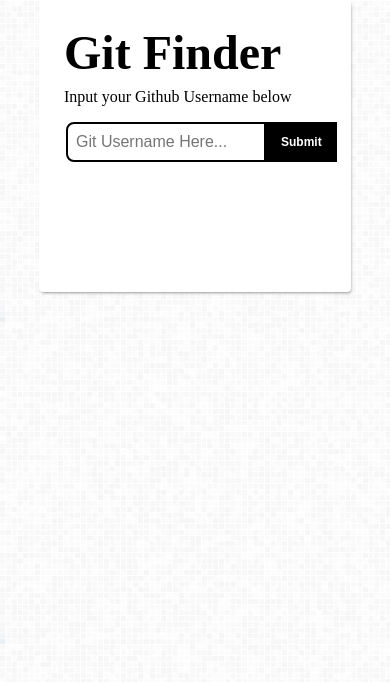
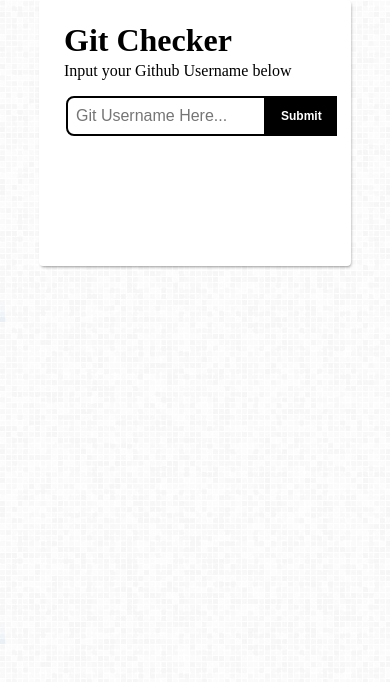
Before and after one commit to Himmiee/gitChecker, a website: page public/git.html in a window 390 px wide. Drawn offline with Linux system fonts and the light colour scheme.

Commit message:
font fixes

```diff
--- a/public/css/style.css
+++ b/public/css/style.css
@@ -176,7 +176,7 @@
 
 @media (max-width: 750px) {
   h1 {
-    font-size: 3rem;
+    font-size: 2rem;
     line-height: 1.6em;
     padding-bottom: 5px;
   }
--- a/public/git.html
+++ b/public/git.html
@@ -11,7 +11,7 @@
     <section class="wrapper">
       <div class="wrap">
         <div class="h">
-          <h1 class="title">Git Finder</h1>
+          <h1 class="title">Git Checker</h1>
           <p class="text">Input your Github Username below</p>
           <form action="">
             <input
```
